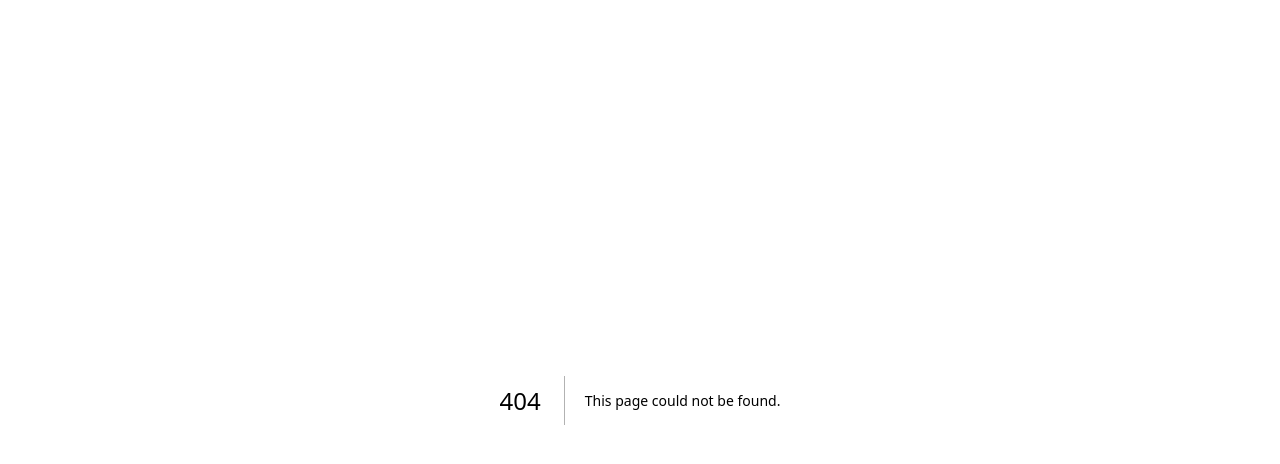
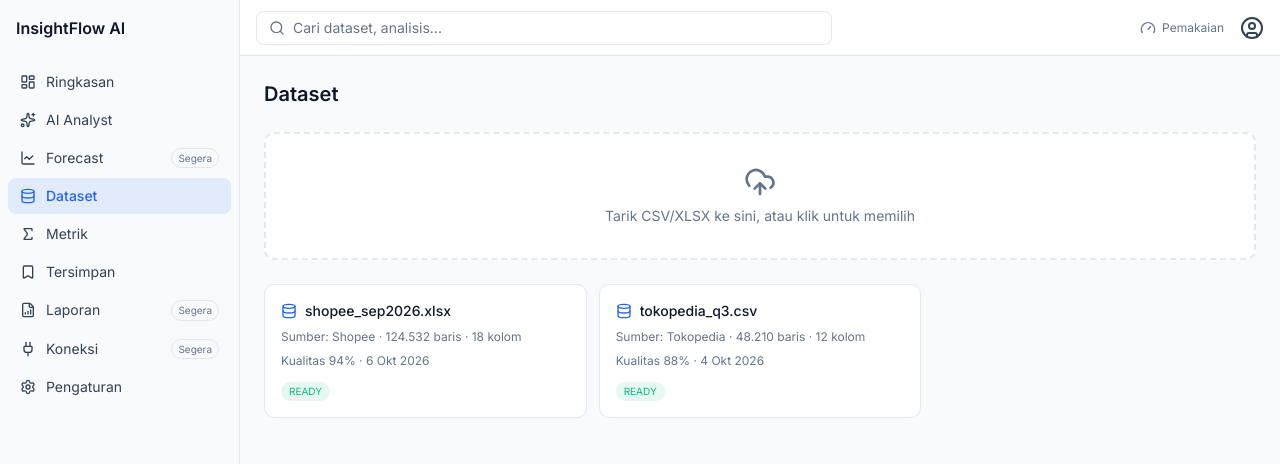
Before and after one commit to haqqulamal/insightflow-web, a Next.js app in the folder web/: page /app/dataset in a window 1280 px wide. Before the commit this address had no page. Shown: the top 464 px of the page. Built offline with nearby package versions, Linux system fonts and the light colour scheme.

Commit message:
feat(web): B1 halaman dataset (list mock + uploader mock)

```diff
--- /dev/null
+++ b/web/src/app/app/dataset/page.tsx
@@ -0,0 +1,39 @@
+import { listDatasets } from "@/lib/api-client";
+import { formatAngka, formatTanggal } from "@/lib/formatters";
+import { Uploader } from "@/components/datasets/uploader";
+import { Database } from "lucide-react";
+
+export default async function DatasetPage() {
+  const datasets = await listDatasets();
+
+  return (
+    <div className="space-y-6">
+      <h1 className="text-xl font-semibold text-navy">Dataset</h1>
+
+      <Uploader />
+
+      <div className="grid gap-3 sm:grid-cols-2 lg:grid-cols-3">
+        {datasets.map((ds) => (
+          <div
+            key={ds.id}
+            className="rounded-lg border border-border bg-white p-4 space-y-2"
+          >
+            <div className="flex items-center gap-2">
+              <Database className="size-4 text-primary" />
+              <p className="font-medium text-sm text-navy truncate">{ds.nama}</p>
+            </div>
+            <p className="text-xs text-muted-foreground">
+              Sumber: {ds.sumber} · {formatAngka(ds.baris)} baris · {ds.kolom} kolom
+            </p>
+            <p className="text-xs text-muted-foreground">
+              Kualitas {ds.kualitas}% · {formatTanggal(ds.diperbarui)}
+            </p>
+            <span className="inline-block text-[10px] rounded-full bg-success/10 text-success px-2 py-0.5">
+              {ds.status}
+            </span>
+          </div>
+        ))}
+      </div>
+    </div>
+  );
+}
--- /dev/null
+++ b/web/src/components/datasets/uploader.tsx
@@ -0,0 +1,76 @@
+"use client";
+
+import { useRef, useState } from "react";
+import { UploadCloud } from "lucide-react";
+
+type Fase = "idle" | "mengunggah" | "selesai";
+
+export function Uploader() {
+  const inputRef = useRef<HTMLInputElement>(null);
+  const [fase, setFase] = useState<Fase>("idle");
+  const [progres, setProgres] = useState(0);
+  const [namaFile, setNamaFile] = useState<string | null>(null);
+
+  function mulaiUnggah(file: File) {
+    setNamaFile(file.name);
+    setFase("mengunggah");
+    setProgres(0);
+    // Mock progres; nanti diganti SSE job.progress (PRD-00 §11.3)
+    let p = 0;
+    const timer = setInterval(() => {
+      p += 20;
+      setProgres(p);
+      if (p >= 100) {
+        clearInterval(timer);
+        setFase("selesai");
+      }
+    }, 400);
+  }
+
+  return (
+    <div
+      className="rounded-lg border-2 border-dashed border-border bg-white p-8 text-center cursor-pointer hover:border-primary/50 transition-colors"
+      onClick={() => inputRef.current?.click()}
+      onDragOver={(e) => e.preventDefault()}
+      onDrop={(e) => {
+        e.preventDefault();
+        const file = e.dataTransfer.files?.[0];
+        if (file) mulaiUnggah(file);
+      }}
+    >
+      <input
+        ref={inputRef}
+        type="file"
+        accept=".csv,.xlsx"
+        className="hidden"
+        onChange={(e) => {
+          const file = e.target.files?.[0];
+          if (file) mulaiUnggah(file);
+        }}
+      />
+      <UploadCloud className="size-8 mx-auto text-muted-foreground" />
+      {fase === "idle" && (
+        <p className="mt-2 text-sm text-muted-foreground">
+          Tarik CSV/XLSX ke sini, atau klik untuk memilih
+        </p>
+      )}
+      {fase === "mengunggah" && (
+        <div className="mt-3 space-y-1.5">
+          <p className="text-sm text-slate-ink">{namaFile}</p>
+          <div className="h-2 rounded-full bg-accent overflow-hidden">
+            <div
+              className="h-full bg-primary transition-all"
+              style={{ width: `${progres}%` }}
+            />
+          </div>
+          <p className="text-xs text-muted-foreground">Memvalidasi & memproses...</p>
+        </div>
+      )}
+      {fase === "selesai" && (
+        <p className="mt-2 text-sm text-success font-medium">
+          ✓ {namaFile} berhasil diproses (mock)
+        </p>
+      )}
+    </div>
+  );
+}
--- /dev/null
+++ b/web/src/lib/api-client.ts
@@ -0,0 +1,9 @@
+import datasets from "@/lib/mocks/datasets.json";
+
+export type Dataset = (typeof datasets)[number];
+
+// Sementara: membaca fixture lokal. Nanti diganti fetch ke FastAPI
+// berkat endpoint /api/v1/datasets (lihat PRD-01 §16).
+export async function listDatasets(): Promise<Dataset[]> {
+  return datasets;
+}
--- /dev/null
+++ b/web/src/lib/mocks/datasets.json
@@ -0,0 +1,22 @@
+[
+  {
+    "id": "ds_01",
+    "nama": "shopee_sep2026.xlsx",
+    "sumber": "Shopee",
+    "baris": 124532,
+    "kolom": 18,
+    "kualitas": 94,
+    "status": "READY",
+    "diperbarui": "2026-10-07T00:00:00+07:00"
+  },
+  {
+    "id": "ds_02",
+    "nama": "tokopedia_q3.csv",
+    "sumber": "Tokopedia",
+    "baris": 48210,
+    "kolom": 12,
+    "kualitas": 88,
+    "status": "READY",
+    "diperbarui": "2026-10-05T00:00:00+07:00"
+  }
+]
```
